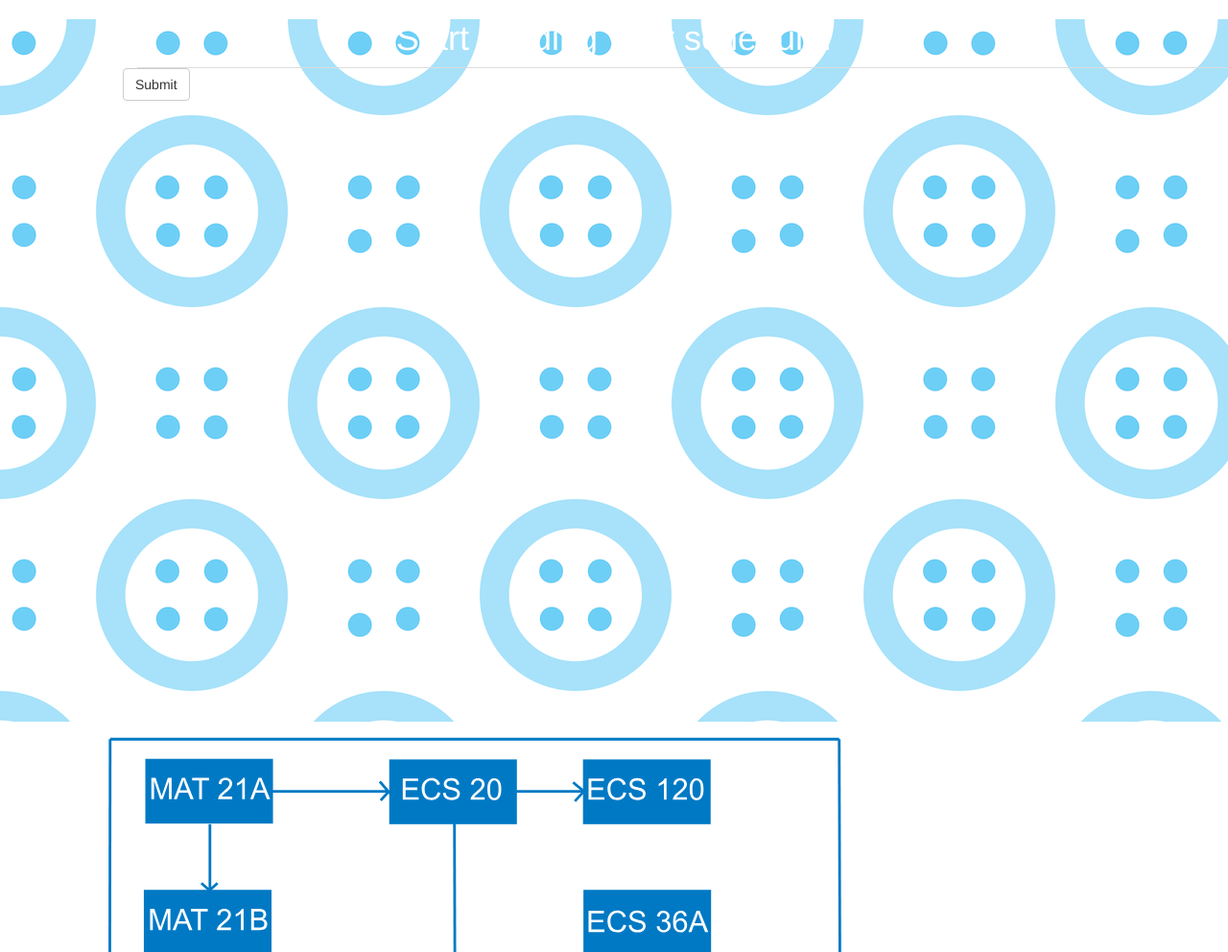
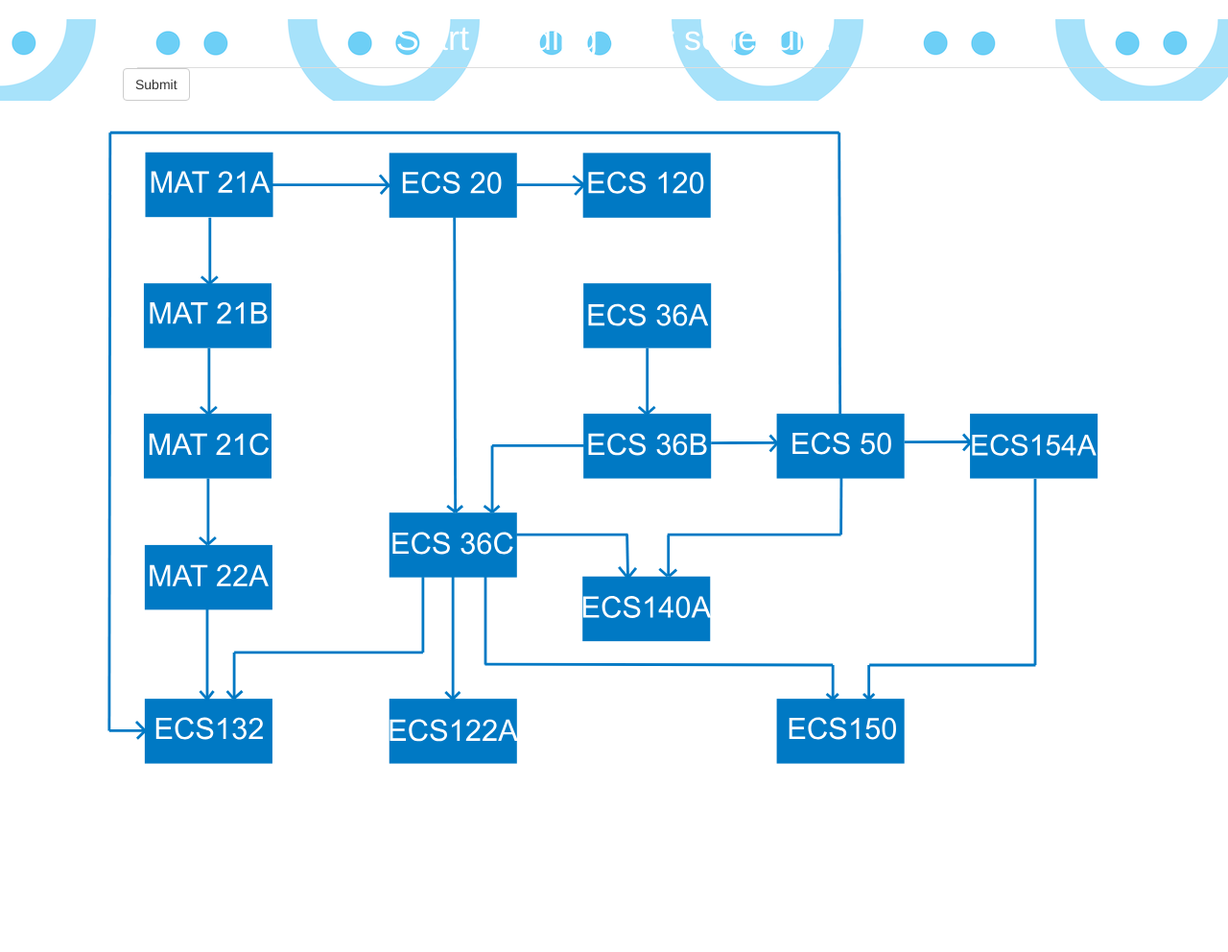
Before and after one commit to lxylxy123456/hackdavis2019, a Django app: template scheduleplanner/sch_account/templates/home1.html in a window 1280 px wide. Shown: the part 52-1044 px from the top of the page at 96% size. After the commit the page ends 848 px from the top, so only its background shows below. Run offline with Django 3.2, Linux system fonts and the light colour scheme; the template is opened without the code that fills it, so the values that code supplies are empty; some libraries are stand-ins or nearby versions.

Commit message:
Update home1.html

```diff
--- a/scheduleplanner/sch_account/templates/home1.html
+++ b/scheduleplanner/sch_account/templates/home1.html
@@ -38,7 +38,7 @@
   </div>
 </nav>
 
-<section class="intro">
+<section>
   <div class="content">
     <h1 style="color: white" align="center">Start building your schedule!</h1>
  </div>
```
